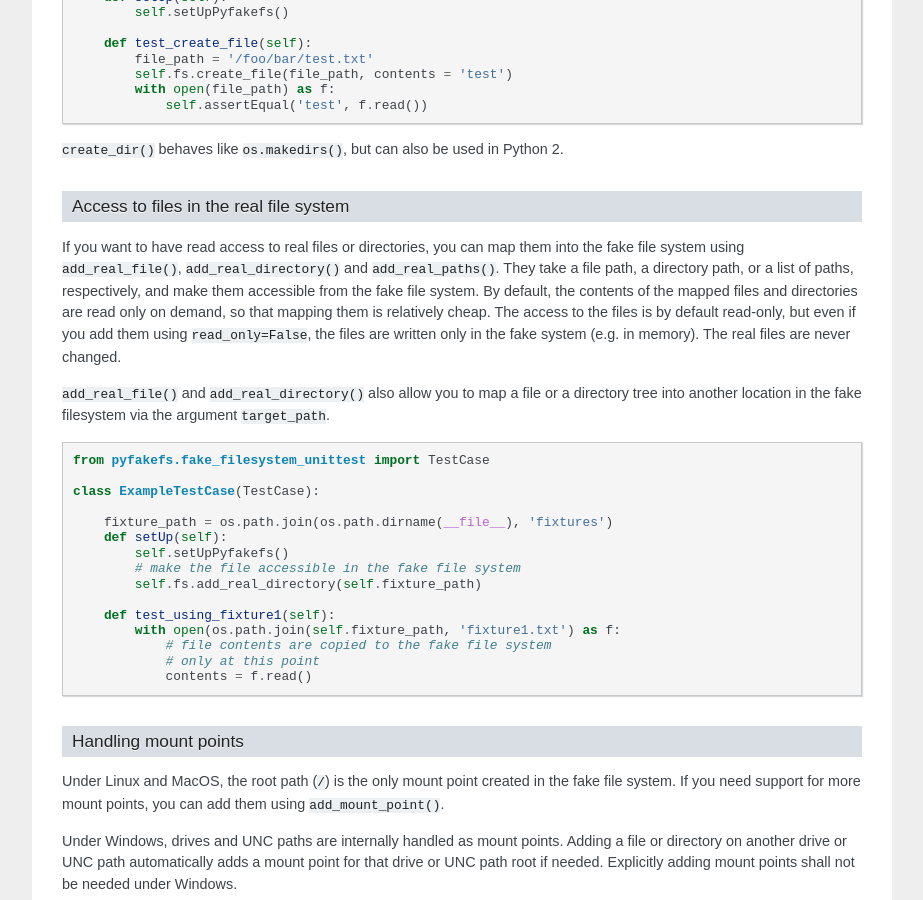
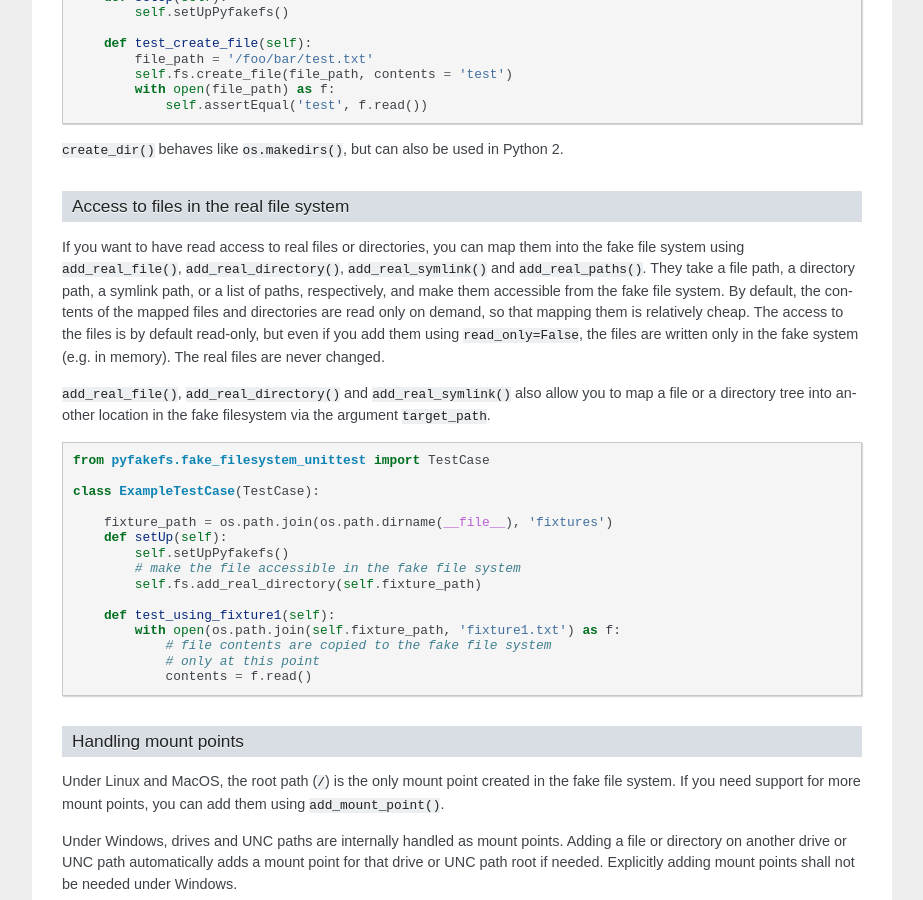
Before and after one commit to pytest-dev/pyfakefs, a Sphinx documentation site: the page built from docs/usage.rst, in a window 1280 px wide and 900 px high, scrolled down 5314 px. Shown: the whole window, without its empty margins (198-1121 px from the left). Built offline with Sphinx 7.4.7, drawn with Linux system fonts in a browser that asks for light colours.

Commit message:
Added add_real_symlink to API and usage documentation

```diff
--- a/docs/modules.rst
+++ b/docs/modules.rst
@@ -14,7 +14,7 @@ Fake filesystem classes
 .. autoclass:: pyfakefs.fake_filesystem.FakeFilesystem
     :members: add_mount_point,
         get_disk_usage, set_disk_usage,
-        add_real_directory, add_real_file, add_real_paths,
+        add_real_directory, add_real_file, add_real_symlink, add_real_paths,
         create_dir, create_file, create_symlink,
         get_object, pause, resume
 
--- a/docs/usage.rst
+++ b/docs/usage.rst
@@ -351,17 +351,18 @@ Access to files in the real file system
 ~~~~~~~~~~~~~~~~~~~~~~~~~~~~~~~~~~~~~~~
 If you want to have read access to real files or directories, you can map
 them into the fake file system using ``add_real_file()``,
-``add_real_directory()`` and ``add_real_paths()``. They take a file path, a
-directory path, or a list of paths, respectively, and make them accessible
-from the fake file system. By default, the contents of the mapped files and
-directories are read only on demand, so that mapping them is relatively
-cheap. The access to the files is by default read-only, but even if you
-add them using ``read_only=False``, the files are written only in the fake
-system (e.g. in memory). The real files are never changed.
+``add_real_directory()``, ``add_real_symlink()`` and ``add_real_paths()``.
+They take a file path, a directory path, a symlink path, or a list of paths,
+respectively, and make them accessible from the fake file system. By
+default, the contents of the mapped files and directories are read only on
+demand, so that mapping them is relatively cheap. The access to the files is
+by default read-only, but even if you add them using ``read_only=False``,
+the files are written only in the fake system (e.g. in memory). The real
+files are never changed.
 
-``add_real_file()`` and ``add_real_directory()`` also allow you to map a
-file or a directory tree into another location in the fake filesystem via the
-argument ``target_path``.
+``add_real_file()``, ``add_real_directory()`` and ``add_real_symlink()`` also
+allow you to map a file or a directory tree into another location in the
+fake filesystem via the argument ``target_path``.
 
 .. code:: python
 
```
